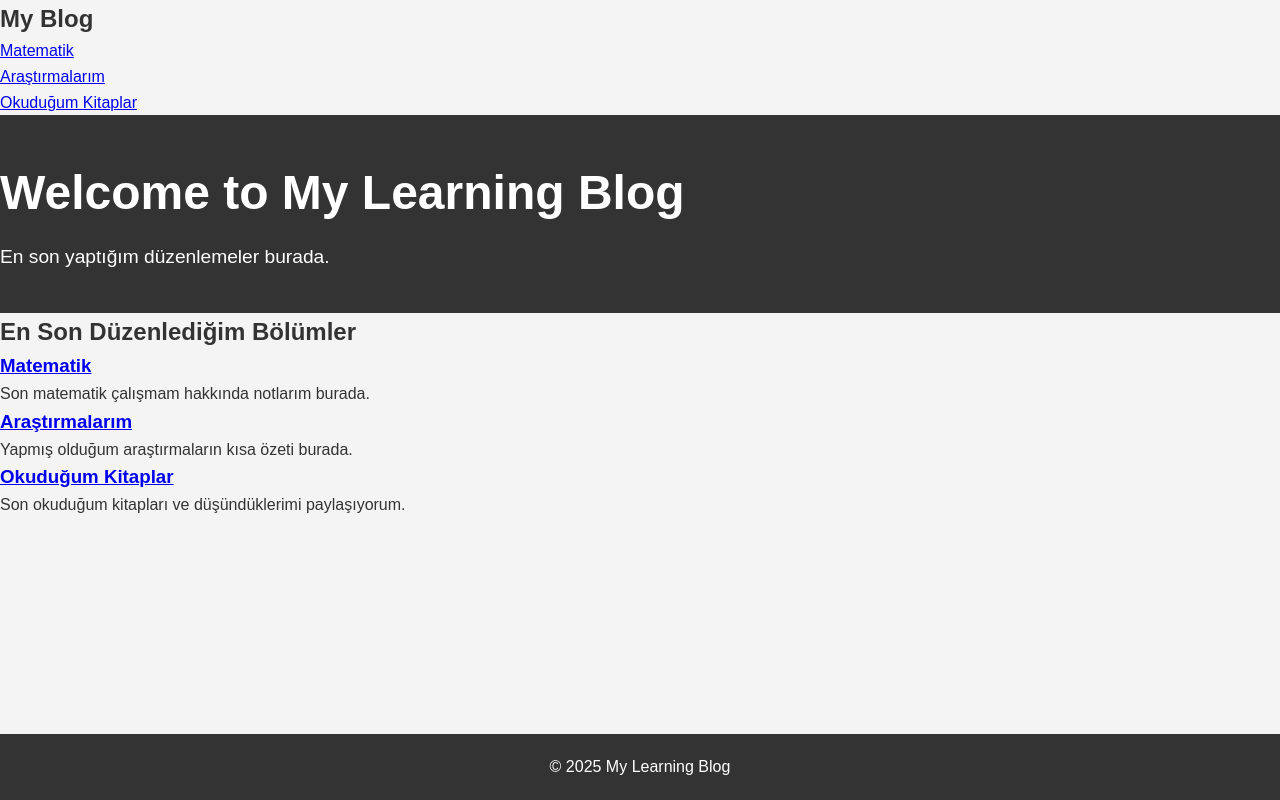
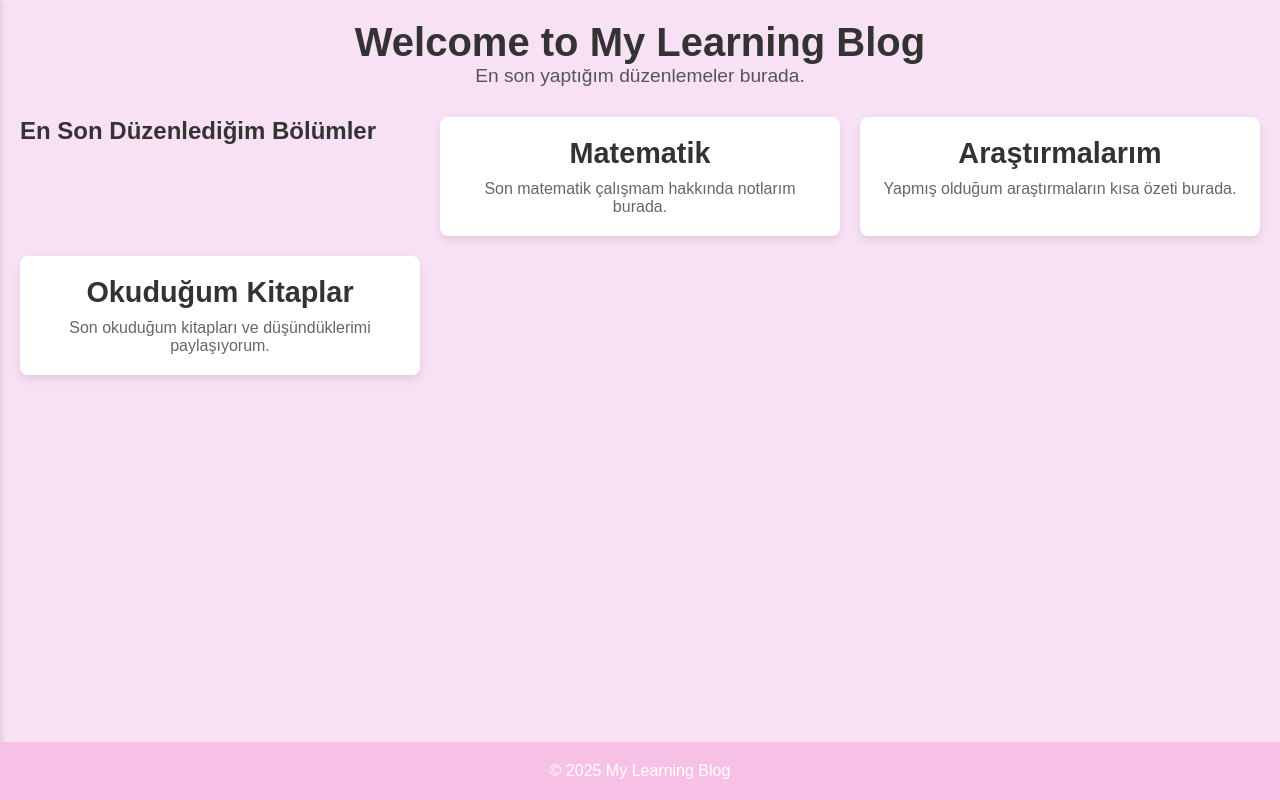
Before and after one commit to busea77/My-Lesson-Diary, a plain HTML site: page index.html in a window 1280 px wide. Drawn offline with Linux system fonts and the light colour scheme.

Commit message:
Update styles.css

```diff
--- a/styles.css
+++ b/styles.css
@@ -5,102 +5,117 @@
     box-sizing: border-box;
 }
 
+/* Body */
 body {
     font-family: 'Arial', sans-serif;
-    line-height: 1.6;
-    background-color: #f4f4f4;
+    background-color: #f8e1f4; /* Pastel Pink Background */
     color: #333;
 }
 
-/* Header Styles */
-header {
-    background-color: #333;
-    color: #fff;
-    padding: 40px 0;
+/* Sidebar Styles */
+#sidebar {
+    position: fixed;
+    width: 250px;
+    height: 100%;
+    background-color: #f6c1e4; /* Light pastel pink */
+    padding-top: 30px;
+    box-shadow: 2px 0 5px rgba(0, 0, 0, 0.1);
+    transition: transform 0.3s ease;
+    transform: translateX(-250px);
 }
 
-header .container {
+#sidebar.active {
+    transform: translateX(0);
+}
+
+.sidebar-header h2 {
+    text-align: center;
+    font-size: 1.8rem;
+    color: #fff;
+    margin-bottom: 20px;
+}
+
+#sidebar ul {
+    list-style: none;
+    padding: 0;
+}
+
+#sidebar ul li {
+    padding: 15px;
     text-align: center;
 }
 
+#sidebar ul li a {
+    text-decoration: none;
+    color: #fff;
+    font-size: 1.2rem;
+    display: block;
+}
+
+#sidebar ul li a:hover {
+    background-color: #e8a9cb;
+    border-radius: 5px;
+}
+
+/* Main Content */
+#main-content {
+    margin-left: 0;
+    transition: margin-left 0.3s ease;
+    padding: 20px;
+}
+
+header {
+    text-align: center;
+    margin-bottom: 30px;
+}
+
 header h1 {
-    font-size: 3rem;
-    margin-bottom: 10px;
+    font-size: 2.5rem;
+    color: #333;
 }
 
 header p {
     font-size: 1.2rem;
+    color: #555;
 }
 
-/* Content Section Styles */
-.content {
-    padding: 60px 0;
-    background-color: #fff;
+/* Post Cards */
+.posts {
+    display: grid;
+    grid-template-columns: repeat(3, 1fr);
+    gap: 20px;
+    margin-top: 30px;
 }
 
-.content .container {
-    width: 80%;
-    margin: 0 auto;
+.post-card {
+    background-color: #fff;
+    padding: 20px;
+    border-radius: 8px;
+    box-shadow: 0 4px 8px rgba(0, 0, 0, 0.1);
     text-align: center;
 }
 
-.content h2 {
-    font-size: 2.5rem;
-    margin-bottom: 20px;
+.post-card h3 a {
+    color: #333;
+    text-decoration: none;
+    font-size: 1.8rem;
 }
 
-/* Note Cards */
-.notes {
-    display: flex;
-    justify-content: space-between;
-    gap: 20px;
+.post-card h3 a:hover {
+    color: #f6c1e4;
 }
 
-.note-card {
-    background-color: #fff;
-    border: 1px solid #ddd;
-    padding: 20px;
-    width: 30%;
-    box-shadow: 0 4px 8px rgba(0, 0, 0, 0.1);
-    transition: all 0.3s ease;
+.post-card p {
+    font-size: 1rem;
+    color: #666;
+    margin-top: 10px;
 }
 
-.note-card:hover {
-    transform: translateY(-10px);
-    box-shadow: 0 10px 20px rgba(0, 0, 0, 0.1);
-}
-
-.note-card h3 {
-    font-size: 1.8rem;
-    margin-bottom: 10px;
-}
-
-.note-card p {
-    font-size: 1rem;
-    margin-bottom: 15px;
-}
-
-.read-more {
-    text-decoration: none;
-    font-weight: bold;
-    color: #333;
-    border: 2px solid #333;
-    padding: 5px 15px;
-    border-radius: 5px;
-    transition: background-color 0.3s ease;
-}
-
-.read-more:hover {
-    background-color: #333;
-    color: #fff;
-}
-
-/* Footer Styles */
+/* Footer */
 footer {
-    background-color: #333;
-    color: #fff;
+    background-color: #f6c1e4;
     text-align: center;
-    padding: 20px 0;
+    padding: 20px;
     position: fixed;
     width: 100%;
     bottom: 0;
@@ -108,4 +123,5 @@ footer {
 
 footer p {
     font-size: 1rem;
+    color: #fff;
 }
```
